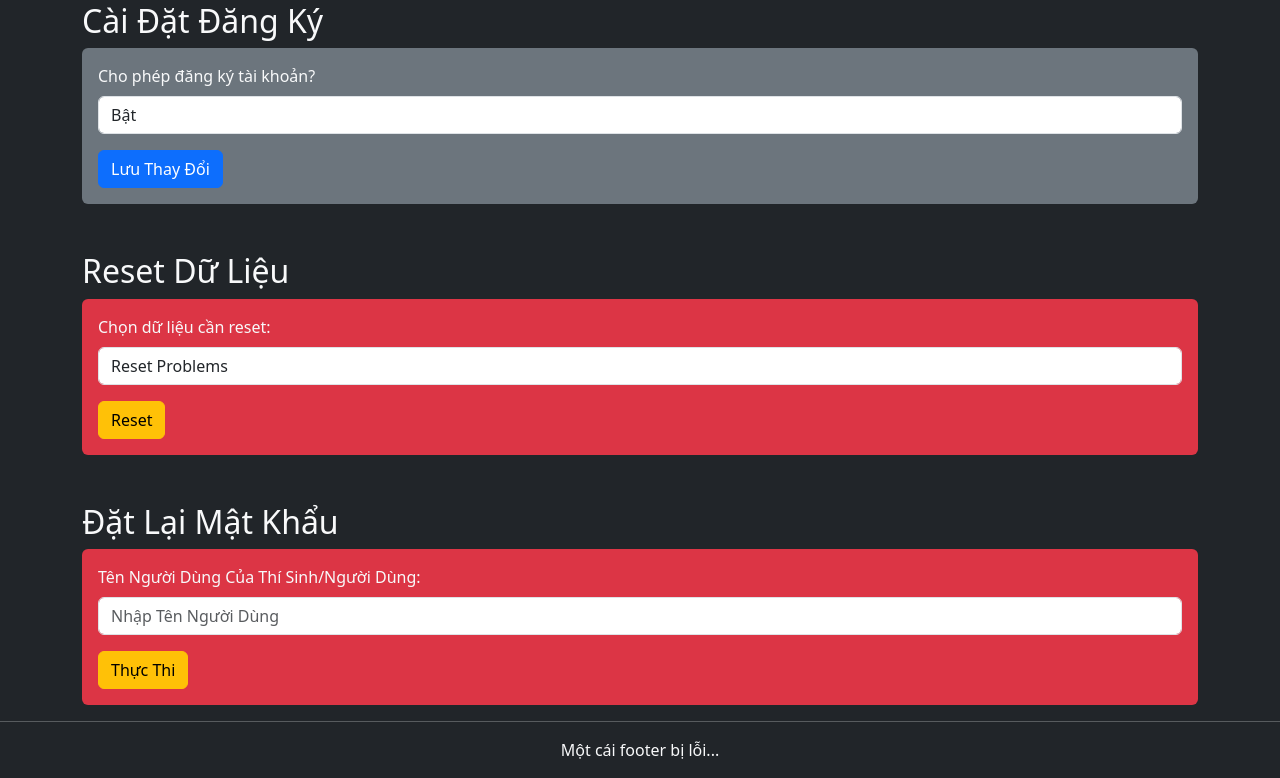
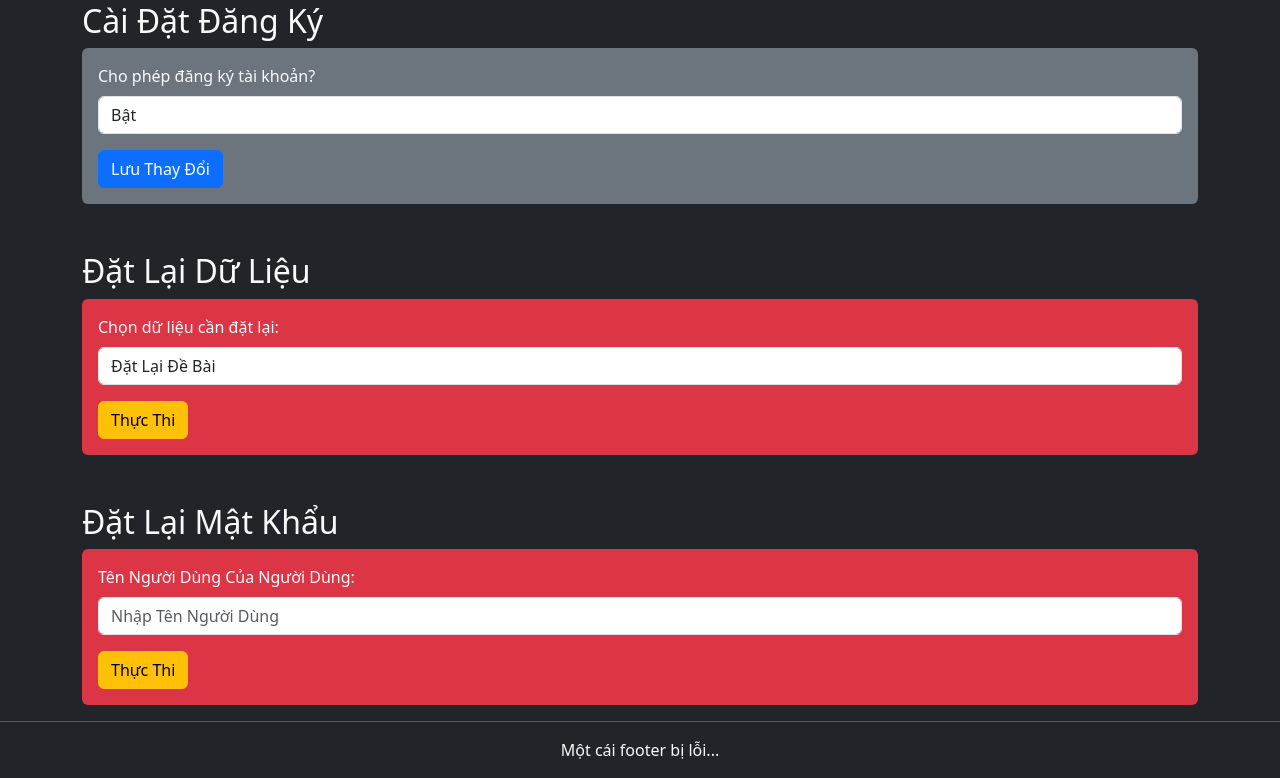
Before and after one commit to duongnotnhan/themis-onlan-judge, a PHP site: page /admin_dashboard.php in a window 1280 px wide. Shown: the part 834-1612 px from the top of the page. Run offline with PHP 8.4, Linux system fonts and the light colour scheme; a user stored in the database is signed in; data comes from the database, SQL or seed files in the repository.

Commit message:
fix some

```diff
--- a/admin_dashboard.php
+++ b/admin_dashboard.php
@@ -22,7 +22,7 @@ if (isset($_POST['reset'])) {
     }
 
     echo "<script>
-        alert('Reset dữ liệu thành công!');
+        alert('Đặt lại dữ liệu thành công!');
         window.location.href = 'admin_dashboard.php';
     </script>";
     exit();
@@ -52,7 +52,7 @@ if ($_SERVER['REQUEST_METHOD'] === 'POST' && isset($_POST['resetstudentpassword'
         $user = $stmt->fetch();
 
         if (!$user) {
-                echo "<script>alert('Không tìm thấy thí sinh/người dùng có tên \"$username\"!');</script>";
+            echo "<script>alert('Không tìm thấy người dùng có tên \"$username\"!');</script>";
         } else {
             $newPassword = bin2hex(random_bytes(4));
             $hashedPassword = password_hash($newPassword, PASSWORD_BCRYPT);
@@ -148,20 +148,20 @@ $problems = $stmt->fetchAll();
             <button type="submit" name="update_registration" class="btn btn-primary">Lưu Thay Đổi</button>
         </form>
 
-        <h2 class="mt-5">Reset Dữ Liệu</h2>
+        <h2 class="mt-5">Đặt Lại Dữ Liệu</h2>
         <form method="POST" class="bg-danger p-3 rounded">
-            <label class="form-label">Chọn dữ liệu cần reset:</label>
+            <label class="form-label">Chọn dữ liệu cần đặt lại:</label>
             <select name="reset_option" class="form-control mb-3">
-                <option value="problems">Reset Problems</option>
-                <option value="submissions">Reset Submissions</option>
-                <option value="users">Reset Users (trừ Admin)</option>
+                <option value="problems">Đặt Lại Đề Bài</option>
+                <option value="submissions">Đặt Lại Bài Nộp</option>
+                <option value="users">Đặt Lại Người Dùng (trừ Quản Trị Viên)</option>
             </select>
-            <button type="submit" name="reset" class="btn btn-warning">Reset</button>
+            <button type="submit" name="reset" class="btn btn-warning">Thực Thi</button>
         </form>
 
         <h2 class="mt-5">Đặt Lại Mật Khẩu</h2>
         <form method="POST" class="bg-danger p-3 rounded">
-            <label class="form-label">Tên Người Dùng Của Thí Sinh/Người Dùng:</label>
+            <label class="form-label">Tên Người Dùng Của Người Dùng:</label>
             <input type="text" name="username" class="form-control mb-3" placeholder="Nhập Tên Người Dùng">
             <button type="submit" name="resetstudentpassword" class="btn btn-warning">Thực Thi</button>
         </form>
--- a/create_problem.php
+++ b/create_problem.php
@@ -10,7 +10,7 @@ if (!isset($_SESSION['role']) || $_SESSION['role'] !== 'admin') {
 $error = "";
 
 if ($_SERVER['REQUEST_METHOD'] === 'POST') {
-    $problem_name = $_POST['problem_name'];
+    $problem_name = $_POST['name'];
     $time_limit = $_POST['time_limit'];
     $memory_limit = $_POST['memory_limit'];
     $total_score = $_POST['total_score'];
--- a/problems.php
+++ b/problems.php
@@ -61,7 +61,7 @@ $problems = $stmt->fetchAll(PDO::FETCH_ASSOC);
         <h1>Danh Sách Đề Bài</h1>
         <hr>
         <a href="create_problem.php" class="btn btn-success float-end">Tạo Đề Bài</a>
-        <table class="table table-dark table-striped mt-3">
+        <table class="table table-dark table-striped table-hover mt-3">
             <thead>
                 <tr>
                     <th>Tên Đề Bài</th>
```
Lines whose indentation alone changed are shown as unchanged.
